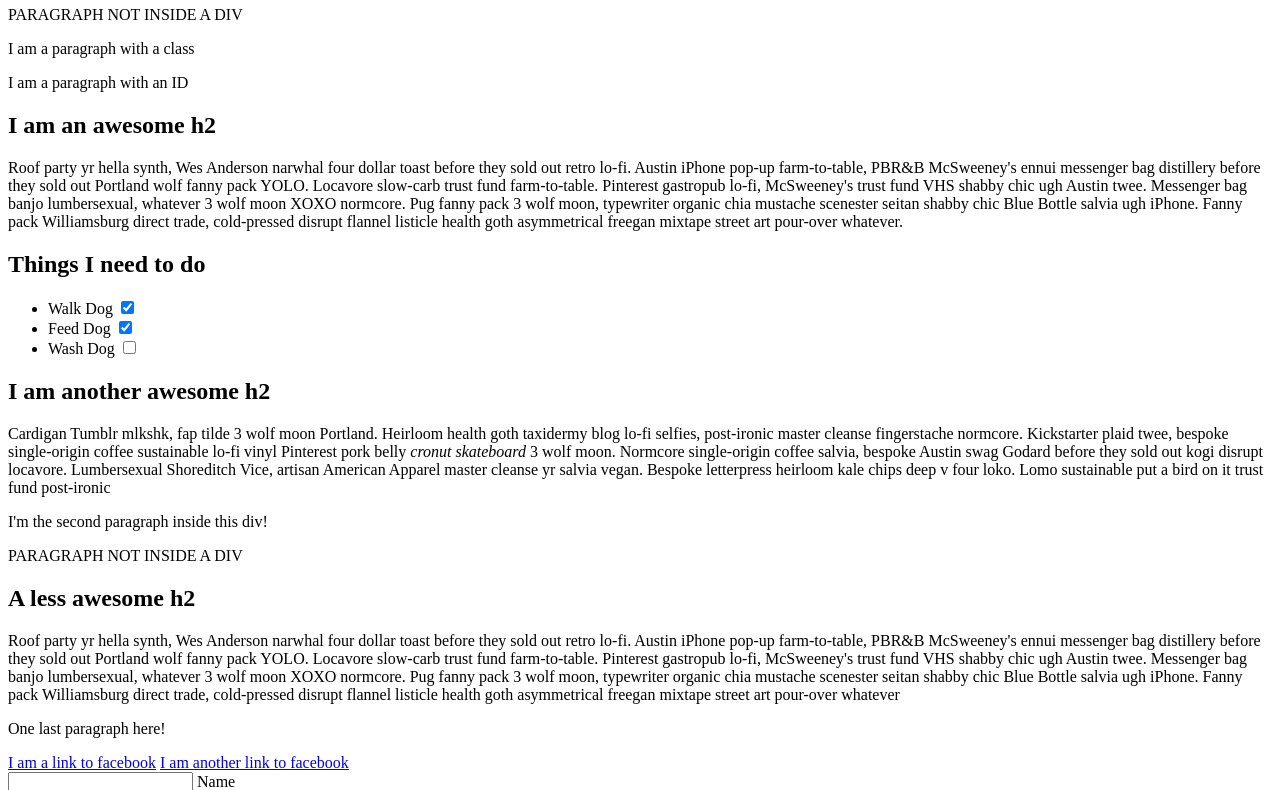
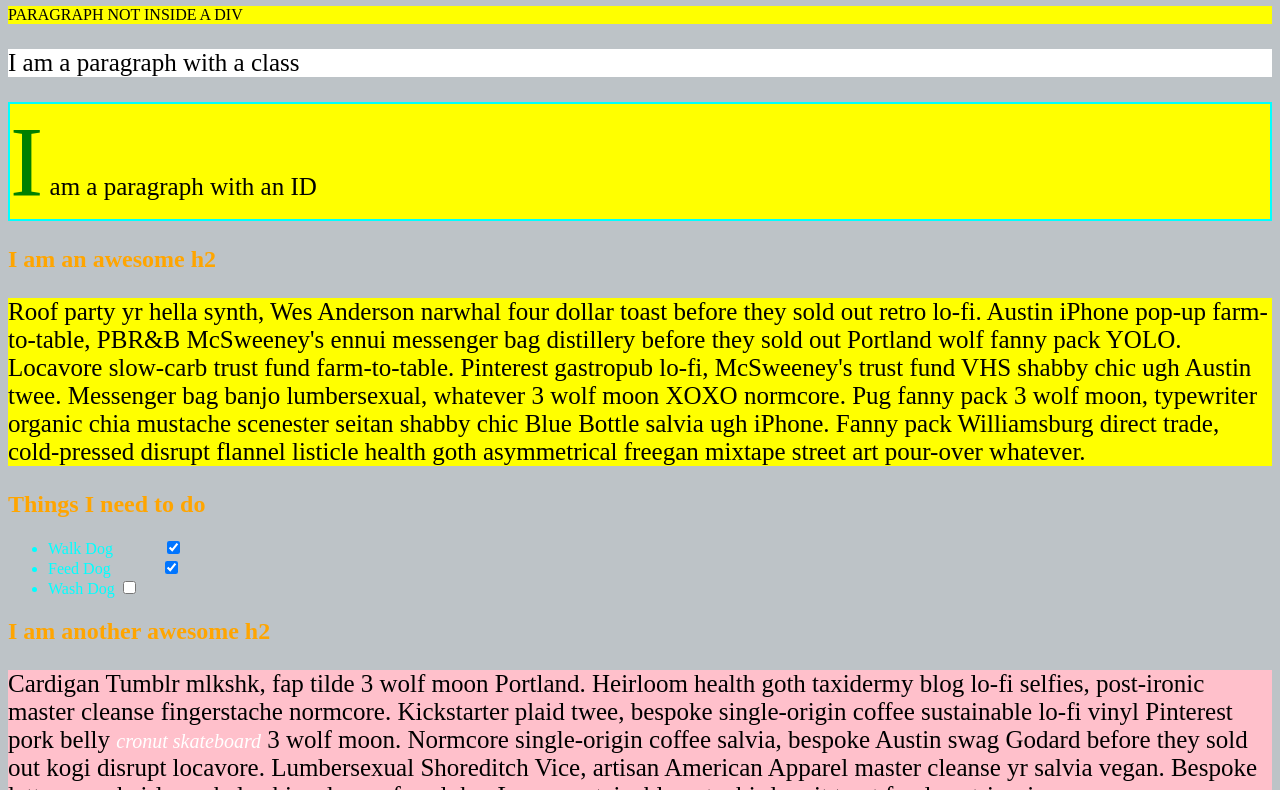
Before and after one commit to seanhamlet/webDevBootcamp, a plain HTML site: page 5-Intro_to_CSS/46_Selector_Exercise/selectorsExercise.html in a window 1280 px wide. Shown: the part 60-850 px from the top of the page. Drawn offline with Linux system fonts and the light colour scheme.

Commit message:
Adds my solution to CSS selectors exercise

```diff
--- a/5-Intro_to_CSS/46_Selector_Exercise/selectors.css
+++ b/5-Intro_to_CSS/46_Selector_Exercise/selectors.css
@@ -2,58 +2,96 @@
 DO NOT ALTER THE EXISTING HTML TO DO THIS.  WRITE ONLY CSS!
 
 /* Give the <body> element a background of #bdc3c7*/
-
+body {
+	background: #bdc3c7;
+}
 
 /* Make the <h1> element #9b59b6*/
-
+h1 {
+	color: #9b59b6;
+}
 
 /* Make all <h2> elements orange */
-
+h2 {
+	color: orange;
+}
 
 /* Make all <li> elements blue(pick your own hexadecimal blue)*/
-
+li {
+	color: #00FFFF;
+}
 
 /*Change the background on every paragraph to be yellow*/
-
+p {
+	background: yellow;
+}
 
 /*Make all inputs have a 3px red border*/
-
+input {
+	border: 3px solid red;
+}
 
 /* Give everything with the class 'hello' a white background*/
-
+.hello {
+	background: white;
+}
 
 /* Give the element with id 'special' a 2px solid blue border(pick your own rgb blue)*/
-
+#special {
+	border: 2px solid #00FFFF;
+}
 
 /*Make all the <p>'s that are nested inside of divs 25px font(font-size: 25px)*/
-
+div p {
+	font-size: 25px;
+}
 
 /*Make only inputs with type 'text' have a gray background*/
-
+input[type="text"] {
+	background: gray;
+}
 
 /* Give both <p>'s inside the 3rd <div> a pink background*/
-
+div:nth-of-type(3) p {
+	background: pink;
+}
 
 /* Give the 2nd <p> inside the 3rd <div> a 5px white border*/
-
+div:nth-of-type(3) p:nth-of-type(2) {
+	border: 5px solid white;
+}
 
 /* Make the <em> in the 3rd <div> element white and 20px font(font-size:20px)*/
-
-
+div:nth-of-type(3) em {
+	color: white;
+	font-size: 20px;
+}
 
 /*BONUS CHALLENGES*/
 /*You may need to research some other selectors and properties*/
 
 /*Make all "checked" checkboxes have a left margin of 50px(margin-left: 50px)*/
-
+input:checked {
+	margin-left: 50px;
+}
 
 /* Make the <label> elements all UPPERCASE without changing the HTML(definitely look this one up*/
-
+label {
+	text-transform: uppercase;
+}
 
 /*Make the first letter of the element with id 'special' green and 100px font size(font-size: 100)*/
-
+#special::first-letter {
+	color: green;
+	font-size: 100px;
+}
 
 /*Make the <h1> element's color change to blue when hovered over */
-
+h1:hover {
+	color: blue;
+}
 
 /*Make the <a> element's that have been visited gray */
+a:visited {
+	color: gray;
+}
```
